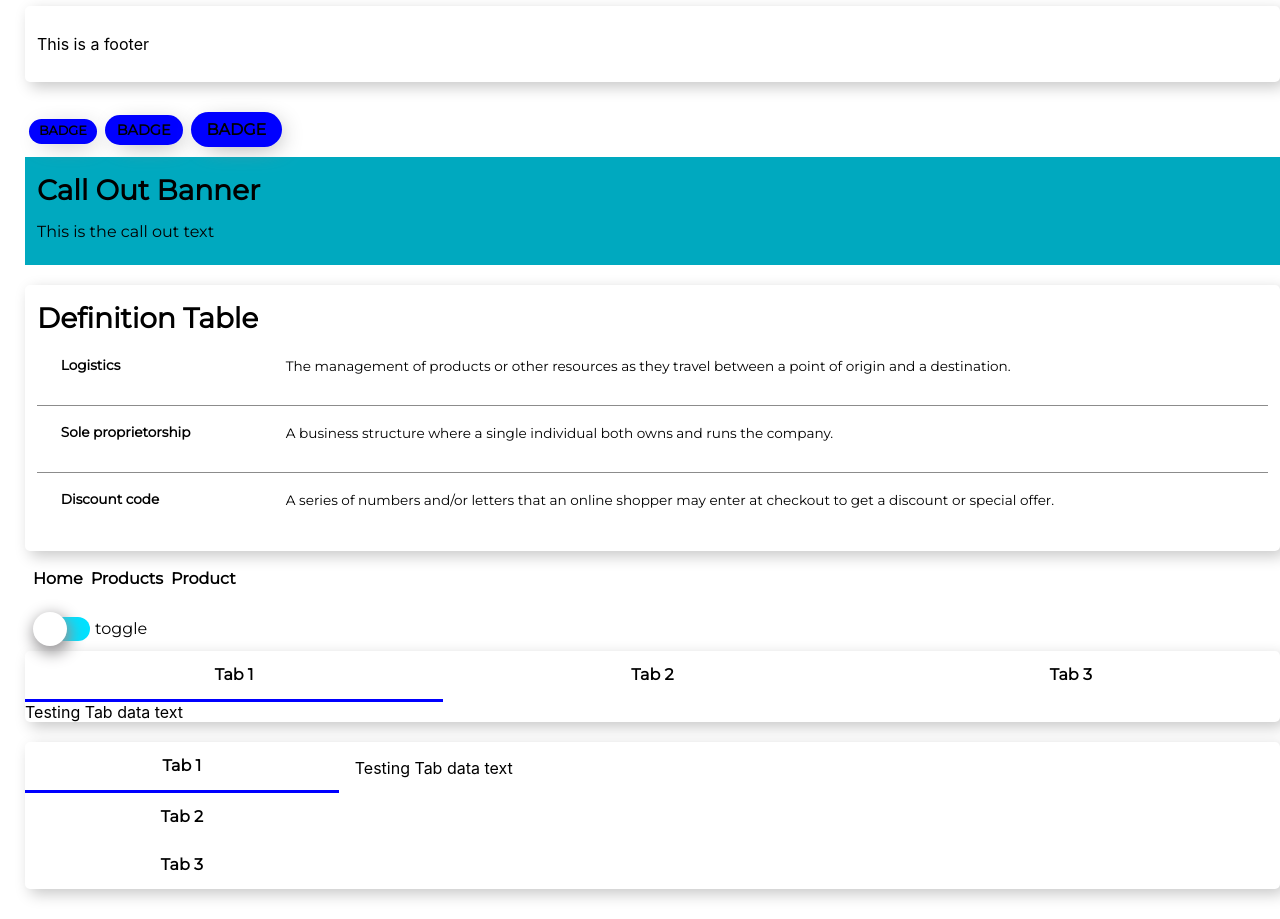
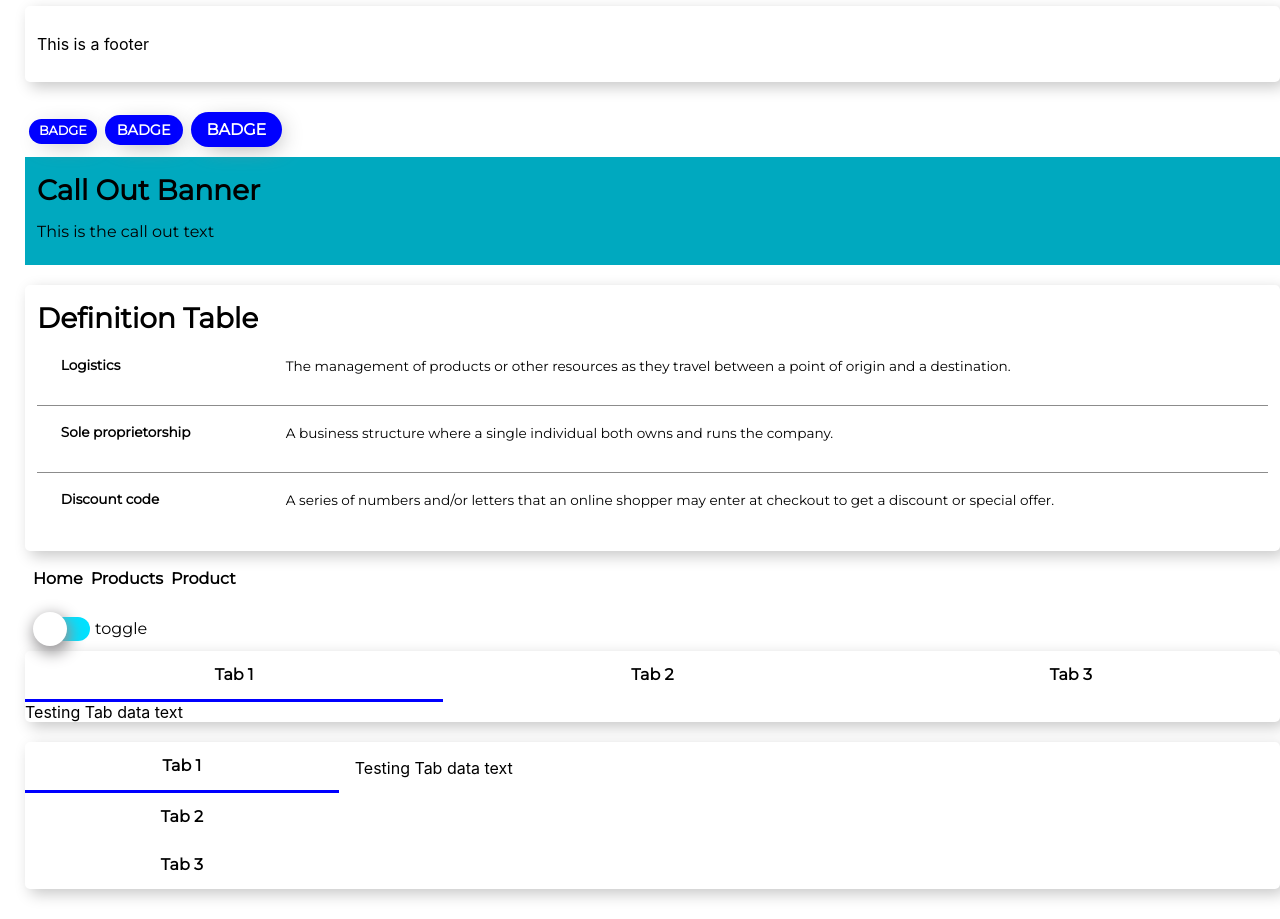
Before and after one commit to jminterwebs/jmdesign, a React (Create React App) app: page / in a window 1280 px wide. Shown: the part 1320-2239 px from the top of the page. Built offline with nearby package versions, Linux system fonts and the light colour scheme; a web font is replaced by a local one.

Commit message:
added propTypes

```diff
--- a/src/components/badge/Badge.js
+++ b/src/components/badge/Badge.js
@@ -1,4 +1,5 @@
 import React from 'react';
+import PropTypes from 'prop-types';
 
 import Label from '../typography/Label';
 
@@ -11,7 +12,20 @@ export default function Badge(props) {
 
   return (
     <span className={`badge-input ${type} badge-${size} ${badgeOutlined}`}>
-      <Label label={label} />
+      <Label label={label} labelColor="white" />
     </span>
   );
 }
+
+Badge.propTypes = {
+  size: PropTypes.string,
+  type: PropTypes.string,
+  label: PropTypes.string.isRequired,
+  outlined: PropTypes.bool
+};
+
+Badge.defaultProps = {
+  size: 'medium',
+  type: 'info',
+  outlined: false
+};
```
